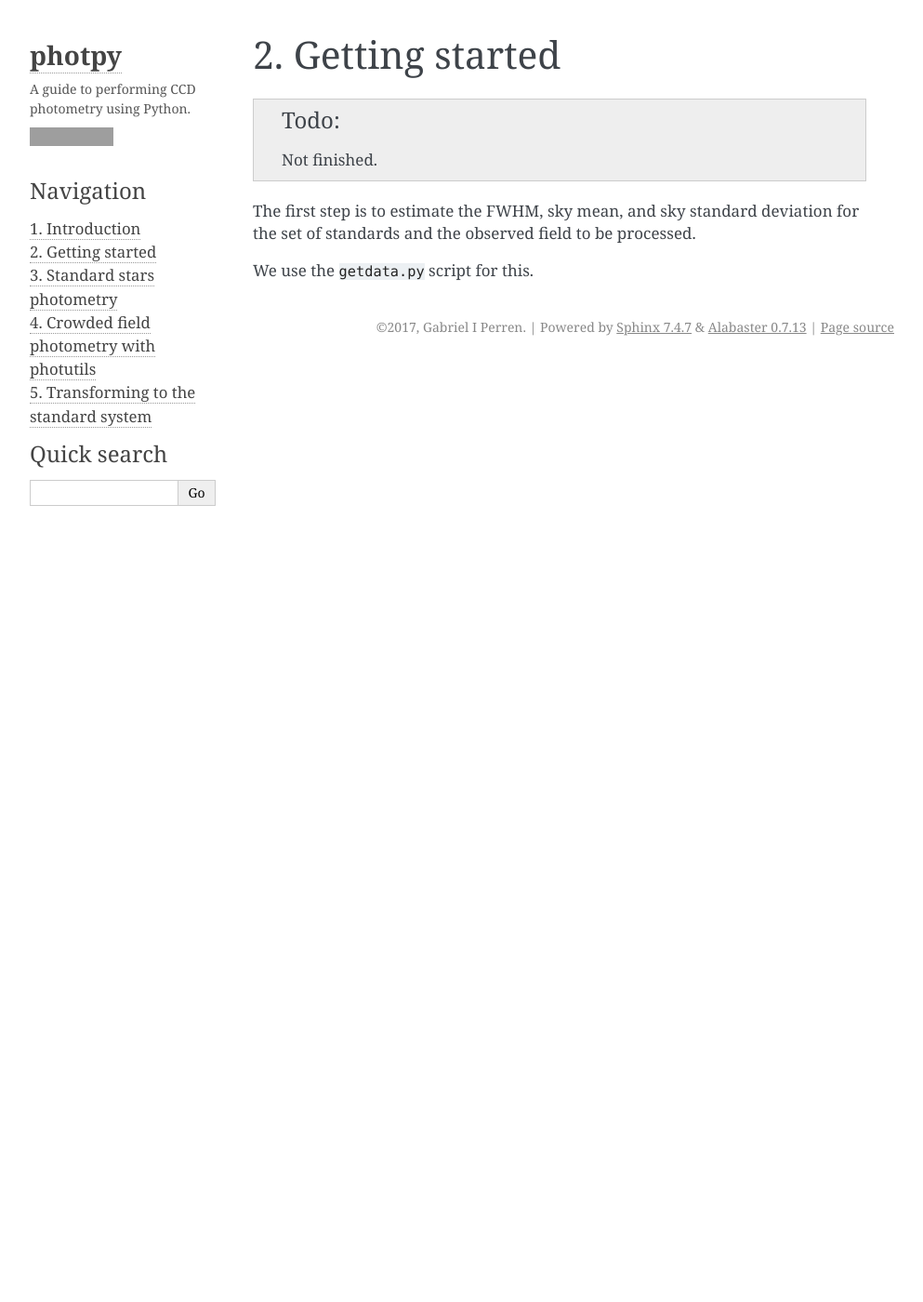
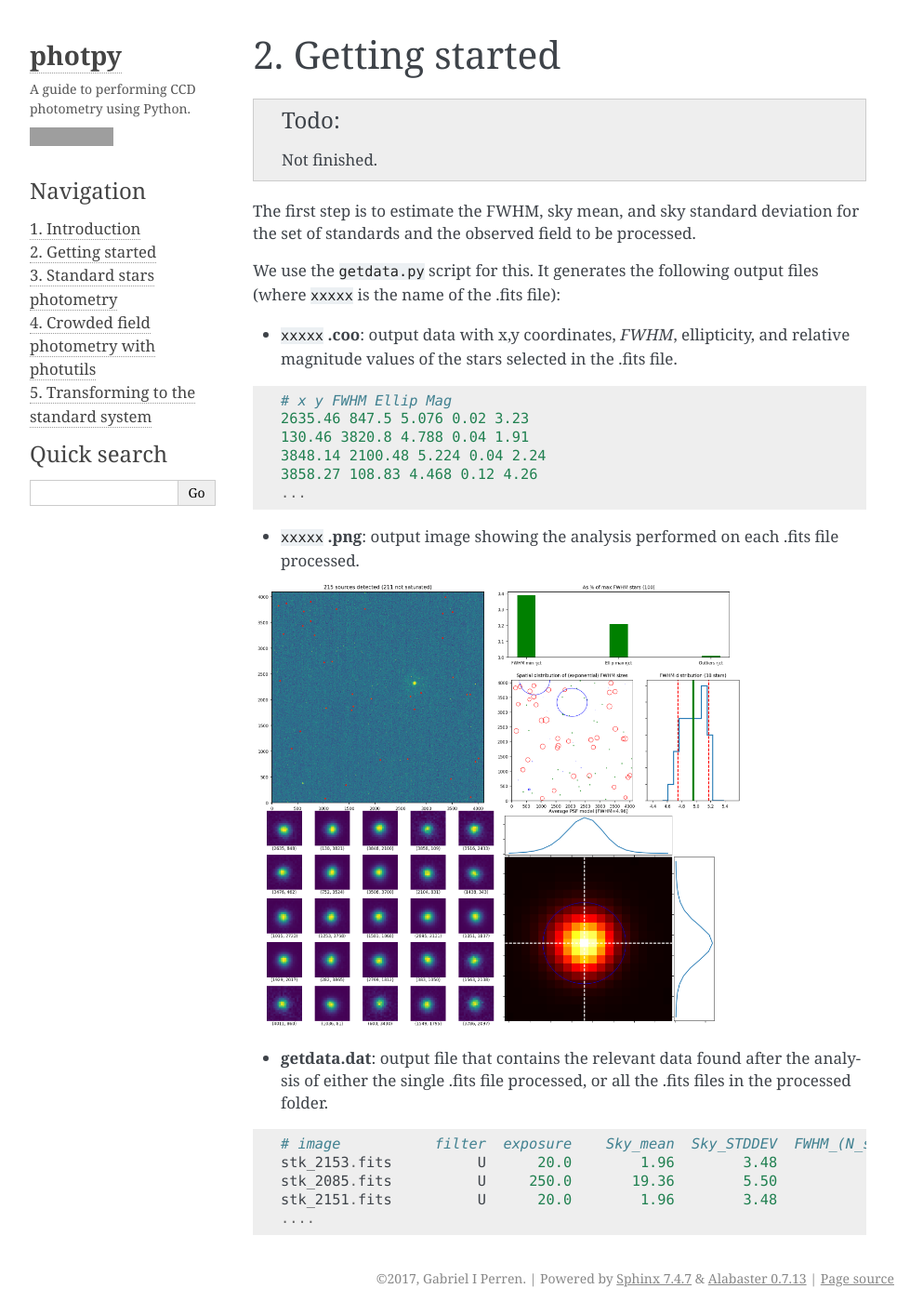
Before and after one commit to Gabriel-p/photpy, a Sphinx documentation site: the page built from docs/source/get_started.rst, in a window 1280 px wide and 1400 px high. Shown: the whole window at 93% size, without its empty margins (148-1141 px from the left). Built offline with Sphinx 7.4.7, drawn with Linux system fonts in a browser that asks for light colours; grey boxes are pictures that could not be loaded.

Commit message:
minor changes to getdata + add info to docs

```diff
--- a/docs/source/get_started.rst
+++ b/docs/source/get_started.rst
@@ -8,4 +8,33 @@ Getting started
 The first step is to estimate the FWHM, sky mean, and sky standard deviation for
 the set of standards and the observed field to be processed.
 
-We use the ``getdata.py`` script for this.
+We use the ``getdata.py`` script for this. It generates the following output
+files (where ``xxxxx`` is the name of the .fits file):
+
+* ``xxxxx`` **.coo**: output data with x,y coordinates, `FWHM`, ellipticity,
+  and relative magnitude values of the stars selected in the  .fits file.
+
+.. parsed-literal::
+    # x y FWHM Ellip Mag
+    2635.46 847.5 5.076 0.02 3.23
+    130.46 3820.8 4.788 0.04 1.91
+    3848.14 2100.48 5.224 0.04 2.24
+    3858.27 108.83 4.468 0.12 4.26
+    ...
+
+* ``xxxxx`` **.png**: output image showing the analysis performed on each
+  .fits file processed.
+
+.. image:: _figs/getdata.png
+   :width: 80%
+
+* **getdata.dat**: output file that contains the relevant data found after
+  the analysis of either the single .fits file processed, or all the .fits files
+  in the processed folder.
+
+.. parsed-literal::
+     # image           filter  exposure    Sky_mean  Sky_STDDEV  FWHM_(N_stars)  FWHM_(mean)  FWHM_(std)
+     stk_2153.fits          U      20.0        1.96        3.48              46         4.73        0.70
+     stk_2085.fits          U     250.0       19.36        5.50              14         5.33        0.11
+     stk_2151.fits          U      20.0        1.96        3.48              49         4.31        0.62
+     ....
```
Also changed, not shown: docs/source/_figs/getdata.png (added), 2 other files.
